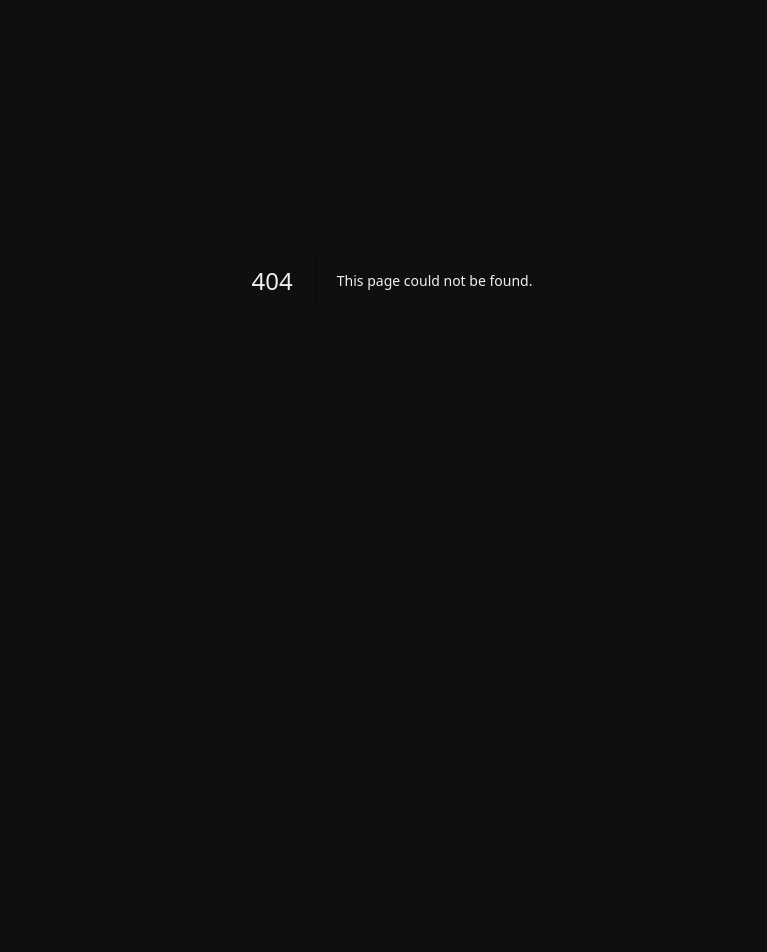
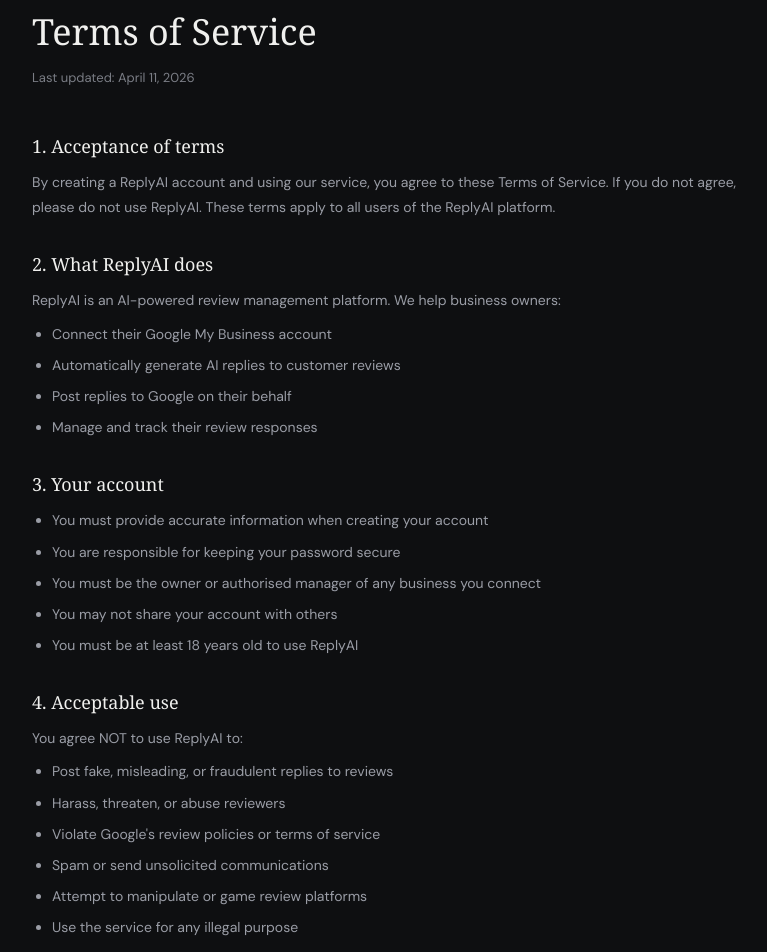
Before and after one commit to kabradikshant-spec/replyai, a Next.js app: page /terms in a window 1280 px wide. Before the commit this address had no page. Shown: the part 120-1072 px from the top of the page, without its empty margins (248-1015 px from the left). Before the commit the page ends 800 px from the top, so only its background shows below. Built offline with nearby package versions, Linux system fonts and the light colour scheme.

Commit message:
add terms page

```diff
--- /dev/null
+++ b/app/terms/page.js
@@ -0,0 +1,126 @@
+'use client'
+
+export default function Terms() {
+  return (
+    <div style={s.page}>
+      <div style={s.container}>
+        <div style={s.logo}>● ReplyAI</div>
+        <h1 style={s.title}>Terms of Service</h1>
+        <p style={s.date}>Last updated: April 11, 2026</p>
+
+        <Section title="1. Acceptance of terms">
+          By creating a ReplyAI account and using our service, you agree to these Terms of Service. If you do not agree, please do not use ReplyAI. These terms apply to all users of the ReplyAI platform.
+        </Section>
+
+        <Section title="2. What ReplyAI does">
+          ReplyAI is an AI-powered review management platform. We help business owners:
+          <ul style={s.list}>
+            <li>Connect their Google My Business account</li>
+            <li>Automatically generate AI replies to customer reviews</li>
+            <li>Post replies to Google on their behalf</li>
+            <li>Manage and track their review responses</li>
+          </ul>
+        </Section>
+
+        <Section title="3. Your account">
+          <ul style={s.list}>
+            <li>You must provide accurate information when creating your account</li>
+            <li>You are responsible for keeping your password secure</li>
+            <li>You must be the owner or authorised manager of any business you connect</li>
+            <li>You may not share your account with others</li>
+            <li>You must be at least 18 years old to use ReplyAI</li>
+          </ul>
+        </Section>
+
+        <Section title="4. Acceptable use">
+          You agree NOT to use ReplyAI to:
+          <ul style={s.list}>
+            <li>Post fake, misleading, or fraudulent replies to reviews</li>
+            <li>Harass, threaten, or abuse reviewers</li>
+            <li>Violate Google's review policies or terms of service</li>
+            <li>Spam or send unsolicited communications</li>
+            <li>Attempt to manipulate or game review platforms</li>
+            <li>Use the service for any illegal purpose</li>
+          </ul>
+          You are fully responsible for all replies posted through your account. ReplyAI generates suggested replies — you are responsible for reviewing and approving them before posting.
+        </Section>
+
+        <Section title="5. AI-generated content">
+          ReplyAI uses Anthropic's Claude AI to generate reply suggestions. You acknowledge that:
+          <ul style={s.list}>
+            <li>AI-generated replies are suggestions only — review them before posting</li>
+            <li>ReplyAI is not responsible for the accuracy of AI-generated content</li>
+            <li>You are solely responsible for any replies posted under your account</li>
+            <li>Review text may be processed by Anthropic's API to generate replies</li>
+          </ul>
+        </Section>
+
+        <Section title="6. Google My Business integration">
+          When you connect your Google My Business account:
+          <ul style={s.list}>
+            <li>You authorise ReplyAI to read your reviews and post replies on your behalf</li>
+            <li>You confirm you have the right to manage the connected business</li>
+            <li>You can revoke access at any time from Settings</li>
+            <li>ReplyAI is not affiliated with or endorsed by Google</li>
+          </ul>
+        </Section>
+
+        <Section title="7. Subscription and payments">
+          <ul style={s.list}>
+            <li>ReplyAI offers paid subscription plans billed monthly</li>
+            <li>All plans include a 14-day free trial — no credit card required</li>
+            <li>Subscriptions auto-renew unless cancelled before the renewal date</li>
+            <li>You can cancel anytime from your billing settings</li>
+            <li>We do not offer refunds for partial months</li>
+            <li>Prices may change with 30 days notice</li>
+          </ul>
+        </Section>
+
+        <Section title="8. Limitation of liability">
+          ReplyAI is provided "as is". We are not liable for:
+          <ul style={s.list}>
+            <li>Any damage to your business reputation from posted replies</li>
+            <li>Loss of data or service interruptions</li>
+            <li>Actions taken by Google or other third-party platforms</li>
+            <li>Any indirect, incidental, or consequential damages</li>
+          </ul>
+          Our maximum liability is limited to the amount you paid us in the last 3 months.
+        </Section>
+
+        <Section title="9. Termination">
+          We may suspend or terminate your account if you violate these terms. You may cancel your account at any time from Settings. Upon termination, your data will be deleted within 30 days.
+        </Section>
+
+        <Section title="10. Changes to terms">
+          We may update these terms. We will notify you by email of significant changes. Continued use after changes means you accept the updated terms.
+        </Section>
+
+        <Section title="11. Contact">
+          For questions about these terms, contact us at:<br/>
+          📧 legal@replyai.app
+        </Section>
+
+        <div style={s.back} onClick={() => window.location.href = '/'}>← Back to ReplyAI</div>
+      </div>
+    </div>
+  )
+}
+
+function Section({ title, children }) {
+  return (
+    <div style={{ marginBottom: 32 }}>
+      <h2 style={{ fontFamily:'Georgia,serif', fontSize:18, color:'#f0f0ee', marginBottom:12, fontWeight:400 }}>{title}</h2>
+      <div style={{ fontSize:14, color:'#9a9da6', lineHeight:1.8 }}>{children}</div>
+    </div>
+  )
+}
+
+const s = {
+  page:      { minHeight:'100vh', background:'#0e0f11', fontFamily:'DM Sans,sans-serif', padding:'60px 24px' },
+  container: { maxWidth:720, margin:'0 auto' },
+  logo:      { fontFamily:'Georgia,serif', fontSize:20, color:'#c8f064', marginBottom:40, cursor:'pointer' },
+  title:     { fontFamily:'Georgia,serif', fontSize:36, color:'#f0f0ee', marginBottom:8, fontWeight:400 },
+  date:      { fontSize:13, color:'#7a7d85', marginBottom:48 },
+  list:      { paddingLeft:20, marginTop:8, display:'flex', flexDirection:'column', gap:6 },
+  back:      { fontSize:13, color:'#7a7d85', cursor:'pointer', marginTop:60 },
+}
```
